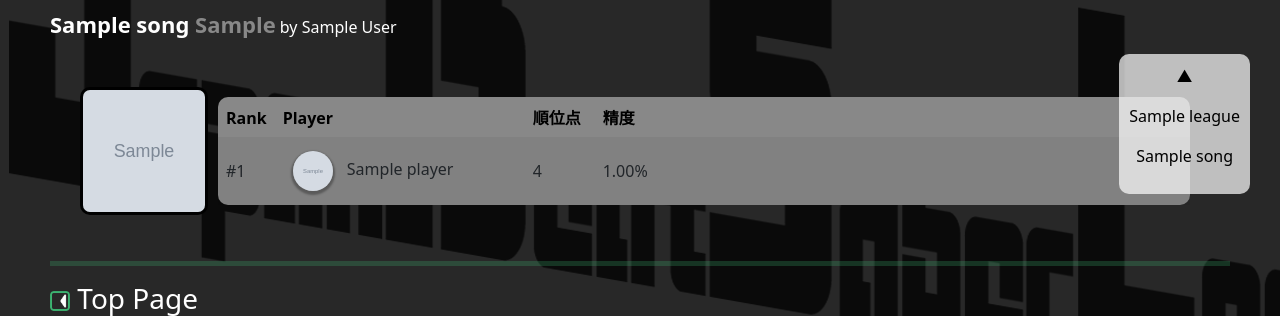
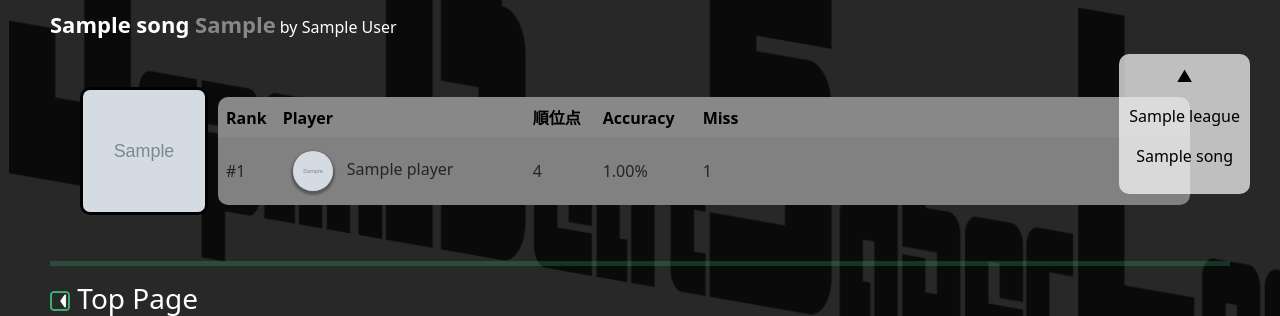
Before and after one commit to hibit-at/jbsl-web, a Django app: page /leaderboard/1 in a window 1280 px wide. Shown: the part 576-892 px from the top of the page. Run offline with Django 3.2, Linux system fonts and the light colour scheme; tables that the repository leaves empty hold one stand-in row (values such as "Sample post"); grey boxes marked "Sample" are stand-in pictures.

Commit message:
leaderboard show miss

```diff
--- a/app/views.py
+++ b/app/views.py
@@ -540,23 +540,27 @@ def leaderboard(request, pk):
             if Score.objects.filter(player=player, song=song, league=league).exists():
                 score = Score.objects.get(
                     player=player, song=song, league=league)
-                songLB.append((player, score.acc))
+                songLB.append((player, score))
             else:
-                songLB.append((player, 0))
-        songLB = sorted(songLB, key=lambda x: -x[1])
+                class Dummy:
+                    pass
+                dummy = Dummy()
+                setattr(dummy, 'acc' , 0)
+                songLB.append((player, dummy))
+        songLB = sorted(songLB, key=lambda x: -x[1].acc)
         scored_LB = []
         rank = 1
 
         for sL in songLB:
             player = sL[0]
-            acc = sL[1]
+            score = sL[1]
             pos = base + slope(rank)
-            if acc == 0:
+            if score.acc == 0:
                 pos = 0
             append_data = {
                 'rank' : rank,
                 'player' : player,
-                'acc' : acc,
+                'score' : score,
                 'pos' : pos,
             }
             scored_LB.append(append_data)
@@ -572,24 +576,25 @@ def leaderboard(request, pk):
     total_rank = defaultdict(list)
     for LB in LBs:
         for p in LB['players']:
-            pos_acc_map = (p['pos'], p['acc'], LB['song'])
-            total_rank[p['player']].append(pos_acc_map)
+            pos_score_map = (p['pos'], p['score'], LB['song'])
+            print(pos_score_map)
+            total_rank[p['player']].append(pos_score_map)
     for t in total_rank:
-        total_rank[t] = sorted(total_rank[t], key=lambda x: (-x[0], -x[1]))
+        total_rank[t] = sorted(total_rank[t], key=lambda x: (-x[0], -x[1].acc))
     counted_rank = []
     count_range = 5
     for t in total_rank.items():
         player = t[0]
         score_list = t[1]
-        valid_count = sum([s[1] > 0 for s in score_list][:count_range])
+        valid_count = sum([s[1].acc > 0 for s in score_list][:count_range])
         count_pos = sum([s[0] for s in score_list][:valid_count])
-        count_acc = sum([s[1] for s in score_list][:valid_count])
+        count_acc = sum([s[1].acc for s in score_list][:valid_count])
         count_list = score_list[:valid_count]
         count_json = []
         for c in count_list:
             append_data = {}
             append_data['pos'] = c[0]
-            append_data['acc'] = c[1]
+            append_data['score'] = c[1]
             append_data['map'] = c[2]
             count_json.append(append_data)
         append_data = (
--- a/templates/leaderboard.html
+++ b/templates/leaderboard.html
@@ -133,7 +133,8 @@
                         <th>Rank</th>
                         <th>Player</th>
                         <th>順位点</th>
-                        <th>精度</th>
+                        <th>Accuracy</th>
+                        <th>Miss</th>
                     </tr>
                 </thead>
                 <tbody style="color:black">
@@ -152,7 +153,14 @@
                                 {% if p.player.abstein %}（棄権）{% endif %}
                             </td>
                             <td width="70px">{{ p.pos }}</td>
-                            <td>{{ p.acc|floatformat:2 }}%</td>
+                            <td width="100px">{{ p.score.acc|floatformat:2 }}%</td>
+                            <td>
+                                {% if p.score.miss == 0 %}
+                                    <span class="diff" style="color:white">FC</span>
+                                {% else %}
+                                    {{ p.score.miss }}
+                                {% endif %}
+                            </td>
                         </tr>
                     {% endfor %}
                 </tbody>
@@ -170,7 +178,10 @@
         <p>
             <form method="post">
                 {% csrf_token %}
-                <button class="danger" name="disjoin" type="submit" value="{{ user.player.sid }}">脱退</button>
+                <button class="danger"
+                        name="disjoin"
+                        type="submit"
+                        value="{{ user.player.sid }}">脱退</button>
             </form>
         </p>
     {% endif %}
```
